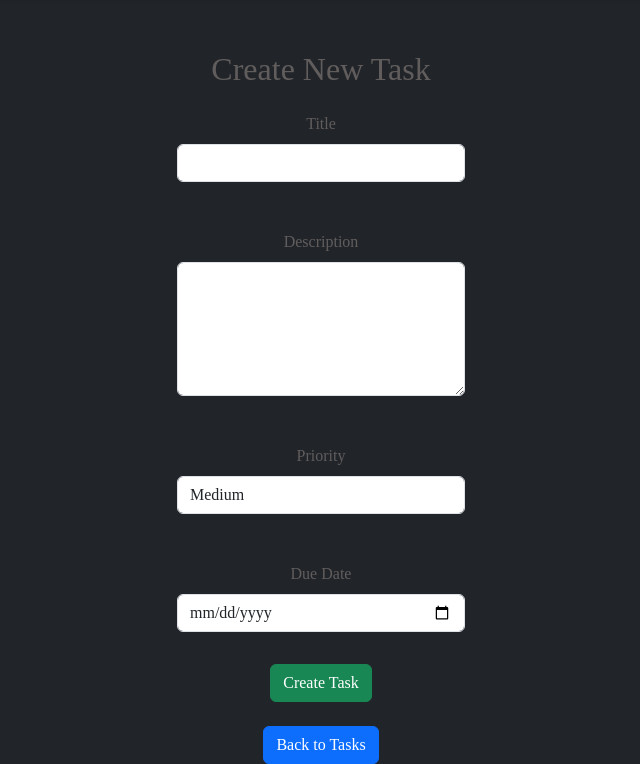
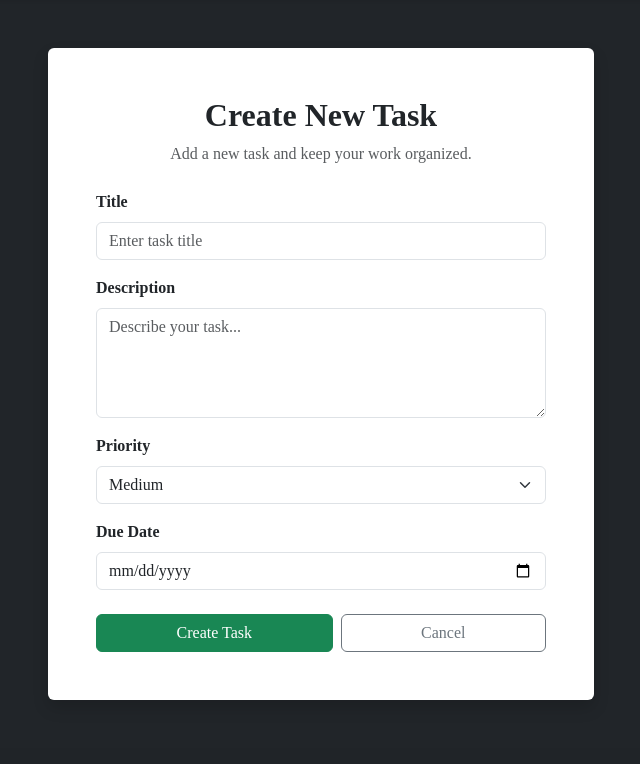
Before and after one commit to Brij-Ai/TaskFlow-toDO-Django, a Django app: page /tasks/create/ in a window 1280 px wide. Shown: the part 56-820 px from the top of the page, without its empty margins (319-959 px from the left). After the commit the page ends 756 px from the top, so only its background shows below. Run offline with Django 5.2, Linux system fonts and the light colour scheme; the visitor is signed in with stand-in values (Sample User, id 1); parts of the project's set-up code (start-up, migrations or seed data) failed here and were passed over.

Commit message:
Refactor task form template: enhance layout with Bootstrap styling and improve structure

```diff
--- a/taskFlow/tasks/templates/tasks/task_form.html
+++ b/taskFlow/tasks/templates/tasks/task_form.html
@@ -10,8 +10,21 @@
 {% endblock %}
 
 {% block content %}
-    <div style="text-align: center; margin-top: 50px;">
-        <h2>
+
+<div class="container py-5">
+
+    <div class="row justify-content-center">
+
+        <div class="col-12 col-md-8 col-lg-6">
+
+            <div class="card shadow border-0">
+
+                <div class="card-body p-4 p-md-5">
+
+                    <!-- Page Heading -->
+                    <div class="text-center mb-4">
+
+                        <h2 class="fw-bold mb-2">
                             {% if task %}
                                 Edit Task
                             {% else %}
@@ -19,46 +32,151 @@
                             {% endif %}
                         </h2>
 
+                        <p class="text-muted mb-0">
+                            {% if task %}
+                                Update the details of your task.
+                            {% else %}
+                                Add a new task and keep your work organized.
+                            {% endif %}
+                        </p>
+
+                    </div>
+
+
+                    <!-- Task Form -->
                     <form method="POST">
+
                         {% csrf_token %}
 
-            <div class="mb-3 w-25 p-3" style="margin: 0 auto;">
-                <label for="title" class="form-label">Title</label>
-                <input type="text" class="form-control" id="title" name="title" maxlength="200" value="{{ task.title|default:'' }}" required>
+                        <!-- Title -->
+                        <div class="mb-3">
+
+                            <label for="title" class="form-label fw-semibold">
+                                Title
+                            </label>
+
+                            <input
+                                type="text"
+                                class="form-control"
+                                id="title"
+                                name="title"
+                                maxlength="200"
+                                placeholder="Enter task title"
+                                value="{{ task.title|default:'' }}"
+                                required
+                            >
+
                         </div>
 
-            <div class="mb-3 accordion w-25 p-3" style="margin: 0 auto;">
-                <label for="description" class="form-label">Description</label>
-                <textarea class="form-control" id="description" name="description" rows="5">{{ task.description|default:'' }}</textarea>
+
+                        <!-- Description -->
+                        <div class="mb-3">
+
+                            <label for="description" class="form-label fw-semibold">
+                                Description
+                            </label>
+
+                            <textarea
+                                class="form-control"
+                                id="description"
+                                name="description"
+                                rows="4"
+                                placeholder="Describe your task..."
+                            >{{ task.description|default:'' }}</textarea>
+
                         </div>
 
-            <div class="mb-3 w-25 p-3" style="margin: 0 auto;">
-                <label for="priority" class="form-label">Priority</label>
-                <select class="form-control" id="priority" name="priority">
-                    <option value="low" {% if task.priority == 'low' %}selected{% endif %}>Low</option>
-                    <option value="medium" {% if task.priority == 'medium' or not task %}selected{% endif %}>Medium</option>
-                    <option value="high" {% if task.priority == 'high' %}selected{% endif %}>High</option>
+
+                        <!-- Priority -->
+                        <div class="mb-3">
+
+                            <label for="priority" class="form-label fw-semibold">
+                                Priority
+                            </label>
+
+                            <select
+                                class="form-select"
+                                id="priority"
+                                name="priority"
+                            >
+
+                                <option value="low"
+                                    {% if task.priority == 'low' %}
+                                        selected
+                                    {% endif %}>
+                                    Low
+                                </option>
+
+                                <option value="medium"
+                                    {% if task.priority == 'medium' or not task %}
+                                        selected
+                                    {% endif %}>
+                                    Medium
+                                </option>
+
+                                <option value="high"
+                                    {% if task.priority == 'high' %}
+                                        selected
+                                    {% endif %}>
+                                    High
+                                </option>
+
                             </select>
+
                         </div>
 
-            <div class="mb-3 accordion w-25 p-3" style="margin: 0 auto;">
-                <label for="due_date" class="form-label">Due Date</label>
-                <input type="date" class="form-control" id="due_date" name="due_date" value="{{ task.due_date|date:'Y-m-d' }}">
+
+                        <!-- Due Date -->
+                        <div class="mb-4">
+
+                            <label for="due_date" class="form-label fw-semibold">
+                                Due Date
+                            </label>
+
+                            <input
+                                type="date"
+                                class="form-control"
+                                id="due_date"
+                                name="due_date"
+                                value="{{ task.due_date|date:'Y-m-d' }}"
+                            >
+
                         </div>
 
-            <button type="submit" class="btn btn-success">
+
+                        <!-- Buttons -->
+                        <div class="d-flex gap-2">
+
+                            <button
+                                type="submit"
+                                class="btn btn-success flex-grow-1"
+                            >
                                 {% if task %}
                                     Update Task
                                 {% else %}
                                     Create Task
                                 {% endif %}
                             </button>
+
+                            <a
+                                href="{% url 'task_list' %}"
+                                class="btn btn-outline-secondary flex-grow-1"
+                            >
+                                Cancel
+                            </a>
+
+                        </div>
+
                     </form>
 
-        <br>
+                </div>
 
-        <a href="{% url 'task_list' %}" class = "btn btn-primary" role="button">
-            Back to Tasks
-        </a>
             </div>
+
+        </div>
+
+    </div>
+
+</div>
+
 {% endblock %}
```
Lines whose indentation alone changed are shown as unchanged.
